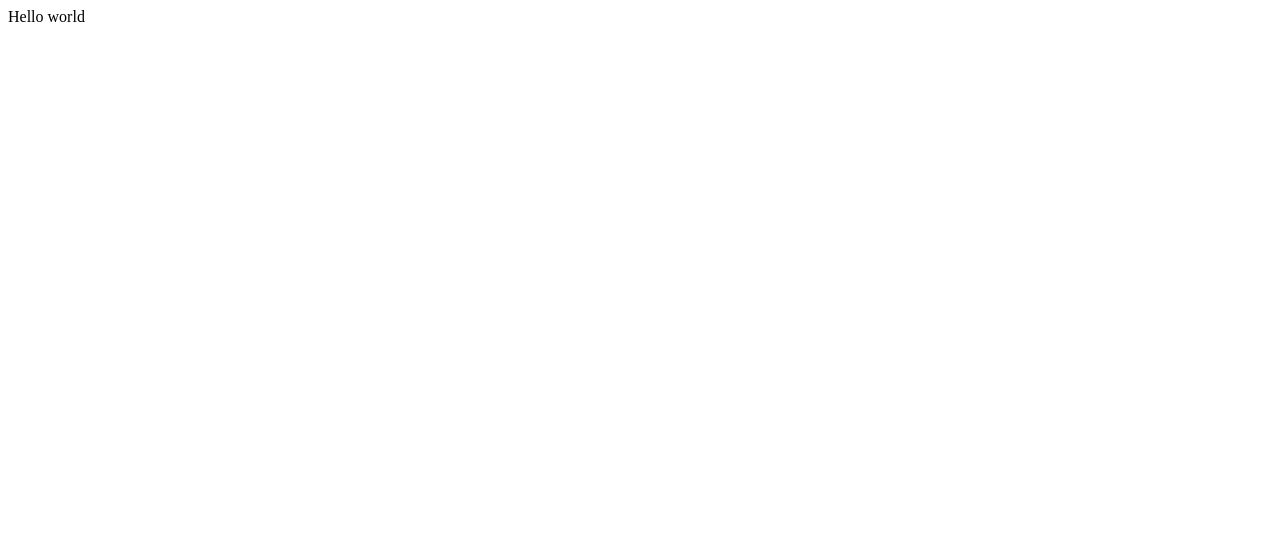
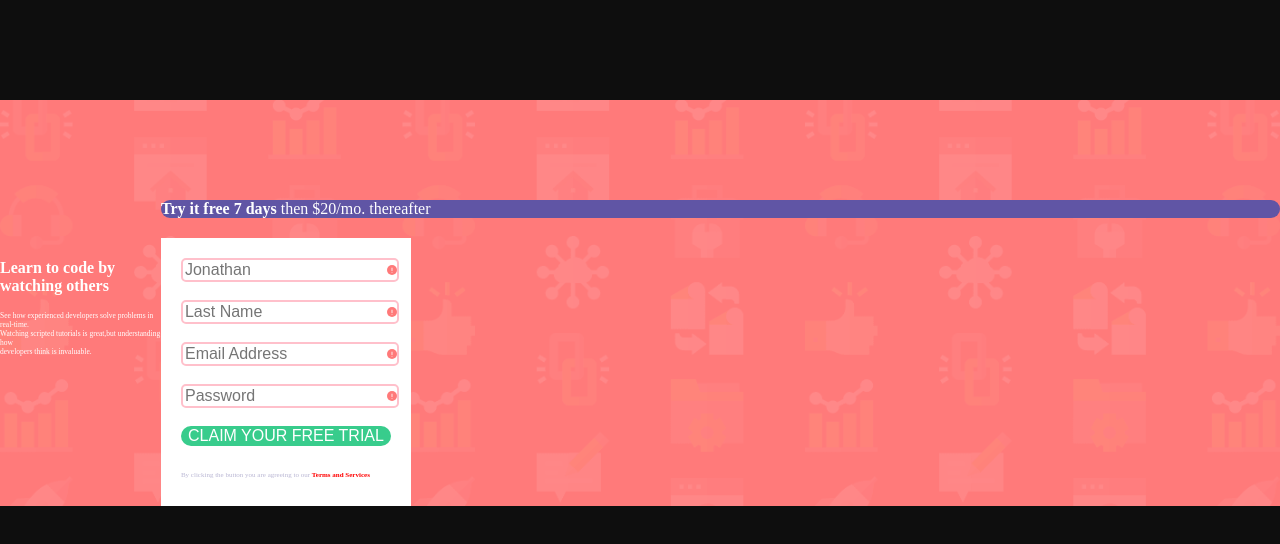
Before and after one commit to Collince2021/Collince2021.github.io, a plain HTML site: page index.html in a window 1280 px wide. Drawn offline with Linux system fonts and the light colour scheme.

Commit message:
Added index.html and styles.css

```diff
--- a/index.html
+++ b/index.html
@@ -9,8 +9,33 @@
 </head>
 
 <body>
-  Hello world
-  <script src="script.js"></script>
+  <main>
+    <div class="top-container">
+      <p class="learn">Learn  to code by<br>watching others</p>
+      <p class="topP"  >
+        See how experienced developers solve problems in real-time.<br>Watching scripted tutorials is great,but understanding how<br>developers think is invaluable.
+      </p>
+     </div>
+    <div class="bottom-container">
+      <div class="first-btm-container">
+        <p><span class="white">Try it free 7 days</span> <span class="small">then $20/mo. thereafter</p</h3>
+
+    </div>
+      <div class="second-btm-container">
+        <form>
+          <input type="text"
+class="inp-class"  placeholder="Jonathan" required><br><br>
+        <input class="inp-class "type="text" placeholder="Last Name" required><br><br>
+         <input type="email" placeholder="Email Address" required class="inp-class" ><br><br>
+                   <input type="password"
+class="inp-class" placeholder="Password" required><br><br>
+          <button type="button">CLAIM YOUR FREE TRIAL</button><br><br><p class="foot">By clicking the button you are agreeing to our <span class="terms">Terms and Services</span>
+          </p>   </form>
+
+    </div>
+    </div>
+
+  </main>
 </body>
 
 </html>
--- a/style.css
+++ b/style.css
@@ -2,3 +2,93 @@ html, body {
   height: 100%;
   width: 100%;
 }
+*{
+  font-size:16px}
+body{
+  margin:auto;
+  margin-top:100px;
+  width:100%;
+background-color:#0e0e0e;
+
+ }
+
+main{
+  width:100%;
+  margin:auto;
+  display: flex;
+  justify-content:center;
+  align-items:center;
+  background-color:hsl(0,100%,74%);
+  background-image:url(../images/bg-intro-desktop.png);
+  background-size:cover;
+  background-blend-mode:screen;
+}
+.learn{
+color:white;
+font-weight:bolder ;
+
+}
+.topP{
+  font-size: 7.5px;
+  color:white;
+}
+.bottom-container{width:100%;
+                 box-sizing: border-box;}
+.first-btm-container {
+ box-sizing:border-box;
+  margin-top:100px;
+  margin-bottom:20px;
+  border-radius:10px;
+  width:100%;
+  background-color:hsl(248,32%,49%);
+     padding:10 20;}
+.first-btm-container .white{
+  color:white;
+  font-weight:bolder;
+  width:100%;
+}
+.first-btm-container .small{
+  color: white;
+  width:100%;
+
+}
+form{
+  box-sizing:border-box;
+  width:250px;
+  background-color:white;
+  padding:20px 20px 20px 20px;
+}
+button{
+  width:100%;
+  color: white;
+  background-color:hsl(154,59%,51%);
+padding:10 20;
+  border:none;
+  border-radius:10px;
+
+}
+input{
+  width:100%;
+}
+.foot,.terms{
+  font-size:7px;
+}
+.foot{
+color:hsl(246,25%,77%);
+
+
+}
+.foot .terms{
+color:red;
+font-weight:bold;
+
+}
+.inp-class{
+  border-radius:5px;
+}
+.inp-class:invalid{
+ border:2px solid pink;
+  background-image:url(../images/icon-error.svg);
+background-repeat:no-repeat;
+background-position:center right;
+background-size:10px 10px;}
```
Also changed, not shown: images/bg-intro-desktop.png (added), images/bg-intro-mobile.png (added), images/favicon-32x32.png (added), images/icon-error.svg (added).
